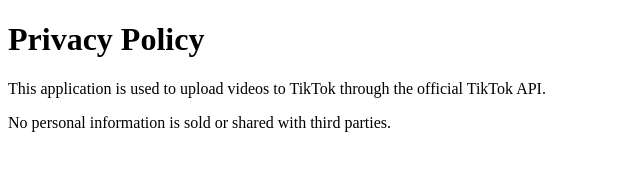
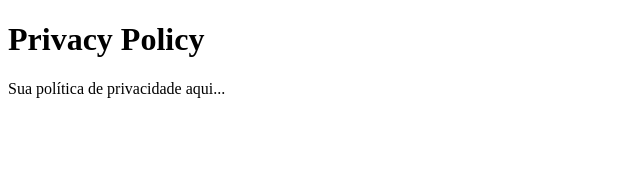
Before and after one commit to PauloPanelli/terms-url, a plain HTML site: page privacy.html in a window 1280 px wide. Shown: the whole page, without its empty margins (0-640 px from the left). Drawn offline with Linux system fonts and the light colour scheme.

Commit message:
Modify privacy policy content and add charset meta tag
Updated the privacy policy text to reflect new information.

```diff
--- a/privacy.html
+++ b/privacy.html
@@ -1,11 +1,11 @@
 <!DOCTYPE html>
 <html>
 <head>
-    <title>Privacy Policy</title>
+  <meta charset="UTF-8">
+  <title>Privacy Policy</title>
 </head>
 <body>
-    <h1>Privacy Policy</h1>
-    <p>This application is used to upload videos to TikTok through the official TikTok API.</p>
-    <p>No personal information is sold or shared with third parties.</p>
+  <h1>Privacy Policy</h1>
+  <p>Sua política de privacidade aqui...</p>
 </body>
 </html>
```
